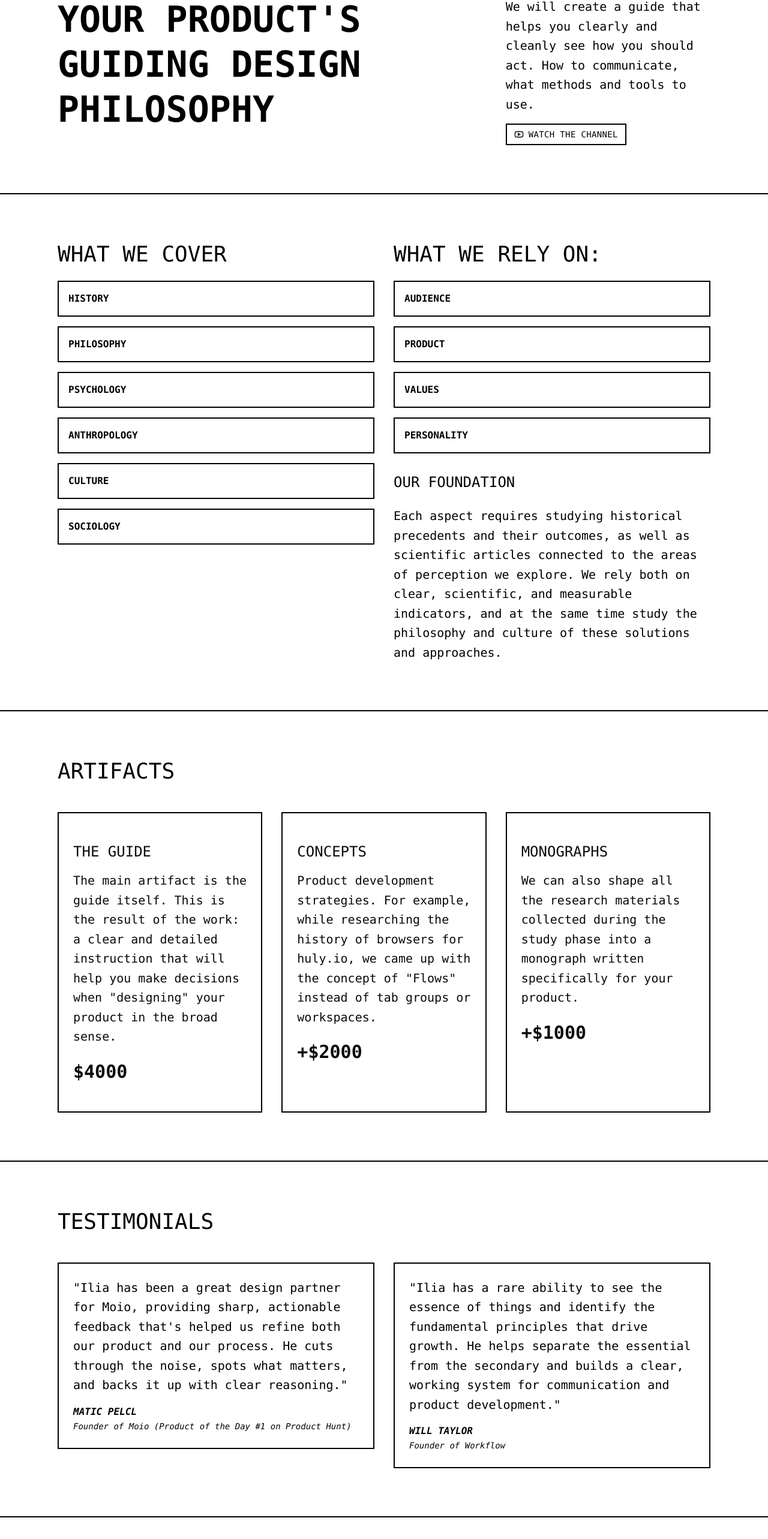
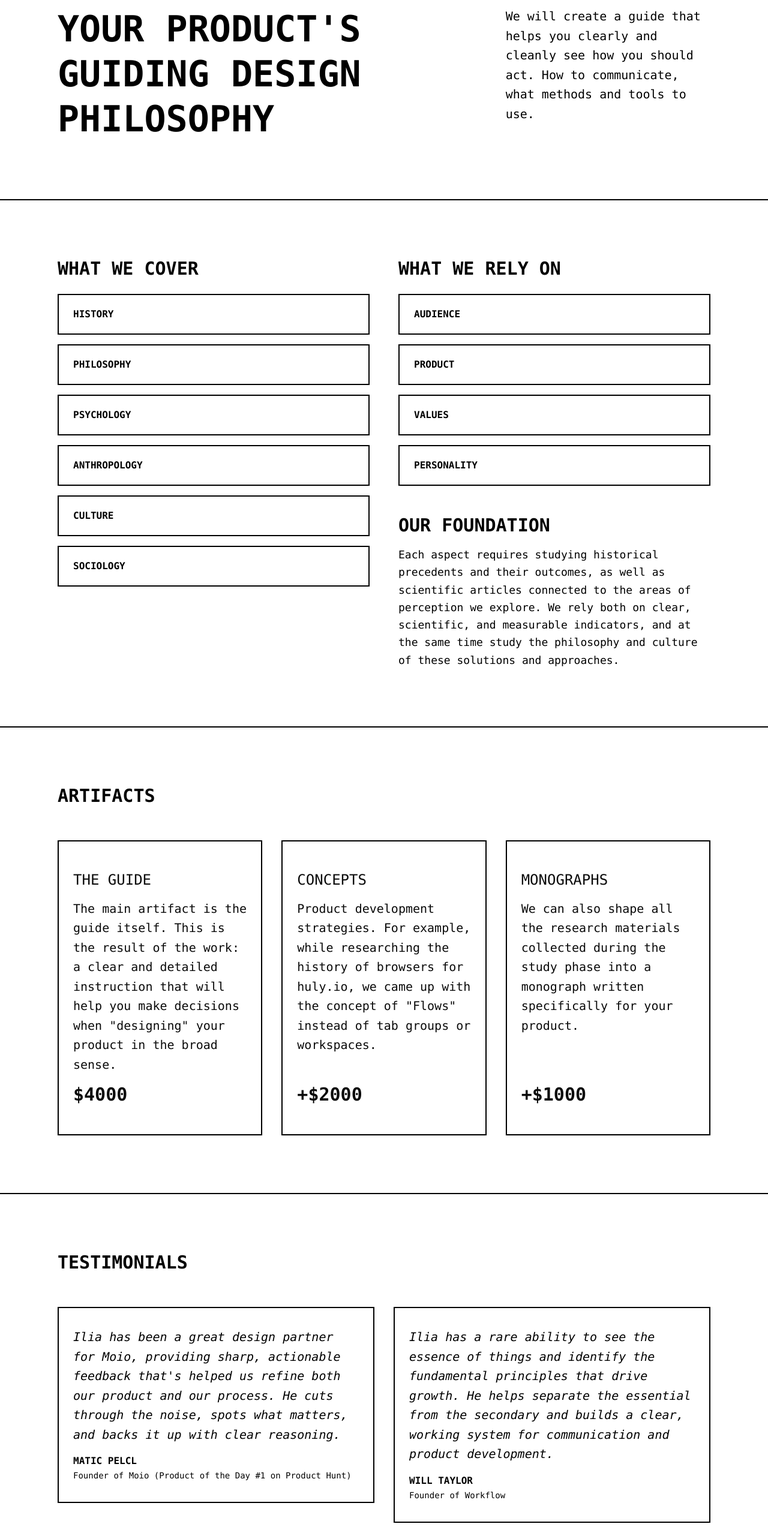
Before and after one commit to iliawerner/delo, a React (Vite) app: page / in a window 1280 px wide. Shown: the part 167-2733 px from the top of the page at 60% size. Built offline with nearby package versions, Linux system fonts and the light colour scheme.

Commit message:
Refine homepage layout spacing and content

```diff
--- a/src/App.jsx
+++ b/src/App.jsx
@@ -1,5 +1,5 @@
 import { useMemo, useState } from "react"
-import { Mail, Youtube, ExternalLink } from "lucide-react"
+import { Mail } from "lucide-react"
 
 import { Button } from "@/components/ui/button.jsx"
 import { Card, CardContent } from "@/components/ui/card.jsx"
@@ -81,7 +81,7 @@ function App() {
 
       {/* Hero Section */}
       <section className="border-b-2 border-black">
-        <div className="max-w-6xl mx-auto px-4 sm:px-6 lg:px-8 py-12 sm:py-16 lg:py-20">
+        <div className="max-w-6xl mx-auto px-4 sm:px-6 lg:px-8 py-16 sm:py-20 lg:py-24">
           <div className="flex flex-col lg:grid lg:grid-cols-12 gap-6 lg:gap-8">
             <div className="lg:col-span-8 space-y-6 lg:space-y-8">
               <h2 className="text-3xl sm:text-4xl lg:text-6xl font-bold leading-tight">
@@ -97,21 +97,6 @@ function App() {
                 We will create a guide that helps you clearly and cleanly see how you should act.
                 How to communicate, what methods and tools to use.
               </p>
-              <Button
-                asChild
-                variant="outline"
-                className="inline-flex items-center gap-2 border-2 border-black rounded-none uppercase tracking-wide"
-              >
-                <a
-                  href="https://www.youtube.com/@DesignLovers"
-                  target="_blank"
-                  rel="noopener noreferrer"
-                  className="px-4 py-2"
-                >
-                  <Youtube size={18} aria-hidden />
-                  Watch the channel
-                </a>
-              </Button>
             </div>
           </div>
         </div>
@@ -119,49 +104,49 @@ function App() {
 
       {/* Main Content */}
       <section className="border-b-2 border-black">
-        <div className="max-w-6xl mx-auto px-4 sm:px-6 lg:px-8 py-12 sm:py-16 lg:py-20">
-          <div className="flex flex-col lg:grid lg:grid-cols-12 gap-8 lg:gap-8">
+        <div className="max-w-6xl mx-auto px-4 sm:px-6 lg:px-8 py-16 sm:py-20 lg:py-24">
+          <div className="flex flex-col lg:grid lg:grid-cols-12 gap-10 lg:gap-12">
             <div className="lg:col-span-6 space-y-6">
-              <h3 className="text-2xl sm:text-3xl lg:text-4xl font-light mb-6">WHAT WE COVER</h3>
+              <h3 className="text-xl sm:text-2xl lg:text-3xl font-bold mb-6">WHAT WE COVER</h3>
               <div className="space-y-4">
-                <div className="border-2 border-black p-4">
+                <div className="border-2 border-black px-6 py-5">
                   <p className="font-bold">HISTORY</p>
                 </div>
-                <div className="border-2 border-black p-4">
+                <div className="border-2 border-black px-6 py-5">
                   <p className="font-bold">PHILOSOPHY</p>
                 </div>
-                <div className="border-2 border-black p-4">
+                <div className="border-2 border-black px-6 py-5">
                   <p className="font-bold">PSYCHOLOGY</p>
                 </div>
-                <div className="border-2 border-black p-4">
+                <div className="border-2 border-black px-6 py-5">
                   <p className="font-bold">ANTHROPOLOGY</p>
                 </div>
-                <div className="border-2 border-black p-4">
+                <div className="border-2 border-black px-6 py-5">
                   <p className="font-bold">CULTURE</p>
                 </div>
-                <div className="border-2 border-black p-4">
+                <div className="border-2 border-black px-6 py-5">
                   <p className="font-bold">SOCIOLOGY</p>
                 </div>
               </div>
             </div>
             <div className="lg:col-span-6 space-y-6">
-              <h3 className="text-2xl sm:text-3xl lg:text-4xl font-light mb-6">WHAT WE RELY ON:</h3>
-              <div className="space-y-4 mb-8">
-                <div className="border-2 border-black p-4">
+              <h3 className="text-xl sm:text-2xl lg:text-3xl font-bold mb-6">WHAT WE RELY ON</h3>
+              <div className="space-y-4 mb-10">
+                <div className="border-2 border-black px-6 py-5">
                   <p className="font-bold">AUDIENCE</p>
                 </div>
-                <div className="border-2 border-black p-4">
+                <div className="border-2 border-black px-6 py-5">
                   <p className="font-bold">PRODUCT</p>
                 </div>
-                <div className="border-2 border-black p-4">
+                <div className="border-2 border-black px-6 py-5">
                   <p className="font-bold">VALUES</p>
                 </div>
-                <div className="border-2 border-black p-4">
+                <div className="border-2 border-black px-6 py-5">
                   <p className="font-bold">PERSONALITY</p>
                 </div>
               </div>
-              <h3 className="text-xl sm:text-2xl font-light mb-6">OUR FOUNDATION</h3>
-              <p className="text-lg sm:text-xl leading-relaxed">
+              <h3 className="text-xl sm:text-2xl lg:text-3xl font-bold mt-12 mb-4">OUR FOUNDATION</h3>
+              <p className="text-base sm:text-lg leading-relaxed">
                 Each aspect requires studying historical precedents and their outcomes, as well as scientific articles connected
                 to the areas of perception we explore. We rely both on clear, scientific, and measurable indicators, and at the
                 same time study the philosophy and culture of these solutions and approaches.
@@ -173,42 +158,42 @@ function App() {
 
       {/* Artifacts & Pricing */}
       <section className="border-b-2 border-black">
-        <div className="max-w-6xl mx-auto px-4 sm:px-6 lg:px-8 py-12 sm:py-16 lg:py-20">
-          <h3 className="text-2xl sm:text-3xl lg:text-4xl font-light mb-8 lg:mb-12">ARTIFACTS</h3>
+        <div className="max-w-6xl mx-auto px-4 sm:px-6 lg:px-8 py-16 sm:py-20 lg:py-24">
+          <h3 className="text-xl sm:text-2xl lg:text-3xl font-bold mb-10 lg:mb-14">ARTIFACTS</h3>
           <div className="flex flex-col md:grid md:grid-cols-2 lg:grid-cols-3 gap-6 lg:gap-8">
             <div className="w-full">
               <Card className="border-2 border-black rounded-none h-full">
-                <CardContent className="p-6">
-                  <h4 className="text-xl sm:text-2xl font-light mb-4">THE GUIDE</h4>
-                  <p className="text-lg sm:text-xl mb-6 leading-relaxed">
+                <CardContent className="flex h-full flex-col gap-4 p-6">
+                  <h4 className="text-xl sm:text-2xl font-light">THE GUIDE</h4>
+                  <p className="text-lg sm:text-xl leading-relaxed">
                     The main artifact is the guide itself. This is the result of the work: a clear and detailed instruction that
                     will help you make decisions when "designing" your product in the broad sense.
                   </p>
-                  <div className="text-2xl sm:text-3xl font-bold">$4000</div>
+                  <div className="mt-auto text-2xl sm:text-3xl font-bold">$4000</div>
                 </CardContent>
               </Card>
             </div>
             <div className="w-full">
               <Card className="border-2 border-black rounded-none h-full">
-                <CardContent className="p-6">
-                  <h4 className="text-xl sm:text-2xl font-light mb-4">CONCEPTS</h4>
-                  <p className="text-lg sm:text-xl mb-6 leading-relaxed">
+                <CardContent className="flex h-full flex-col gap-4 p-6">
+                  <h4 className="text-xl sm:text-2xl font-light">CONCEPTS</h4>
+                  <p className="text-lg sm:text-xl leading-relaxed">
                     Product development strategies. For example, while researching the history of browsers for huly.io, we came up
                     with the concept of "Flows" instead of tab groups or workspaces.
                   </p>
-                  <div className="text-2xl sm:text-3xl font-bold">+$2000</div>
+                  <div className="mt-auto text-2xl sm:text-3xl font-bold">+$2000</div>
                 </CardContent>
               </Card>
             </div>
             <div className="w-full md:col-span-2 lg:col-span-1">
               <Card className="border-2 border-black rounded-none h-full">
-                <CardContent className="p-6">
-                  <h4 className="text-xl sm:text-2xl font-light mb-4">MONOGRAPHS</h4>
-                  <p className="text-lg sm:text-xl mb-6 leading-relaxed">
+                <CardContent className="flex h-full flex-col gap-4 p-6">
+                  <h4 className="text-xl sm:text-2xl font-light">MONOGRAPHS</h4>
+                  <p className="text-lg sm:text-xl leading-relaxed">
                     We can also shape all the research materials collected during the study phase into a monograph written
                     specifically for your product.
                   </p>
-                  <div className="text-2xl sm:text-3xl font-bold">+$1000</div>
+                  <div className="mt-auto text-2xl sm:text-3xl font-bold">+$1000</div>
                 </CardContent>
               </Card>
             </div>
@@ -218,16 +203,16 @@ function App() {
 
       {/* Testimonials */}
       <section className="border-b-2 border-black">
-        <div className="max-w-6xl mx-auto px-4 sm:px-6 lg:px-8 py-12 sm:py-16 lg:py-20">
-          <h3 className="text-2xl sm:text-3xl lg:text-4xl font-light mb-8 lg:mb-12">TESTIMONIALS</h3>
+        <div className="max-w-6xl mx-auto px-4 sm:px-6 lg:px-8 py-16 sm:py-20 lg:py-24">
+          <h3 className="text-xl sm:text-2xl lg:text-3xl font-bold mb-10 lg:mb-14">TESTIMONIALS</h3>
           <div className="flex flex-col lg:grid lg:grid-cols-2 gap-6 lg:gap-8">
             <div className="w-full">
-              <div className="border-2 border-black p-6">
-                <blockquote className="text-lg sm:text-xl leading-relaxed mb-4">
-                  "Ilia has been a great design partner for Moio, providing sharp, actionable feedback that's helped us refine both
-                  our product and our process. He cuts through the noise, spots what matters, and backs it up with clear reasoning."
+              <div className="border-2 border-black px-6 py-8">
+                <blockquote className="text-lg sm:text-xl leading-relaxed mb-4 italic">
+                  Ilia has been a great design partner for Moio, providing sharp, actionable feedback that's helped us refine both
+                  our product and our process. He cuts through the noise, spots what matters, and backs it up with clear reasoning.
                 </blockquote>
-                <cite className="font-bold">
+                <cite className="font-bold not-italic">
                   MATIC PELCL
                   <br />
                   <span className="font-normal text-sm">Founder of Moio (Product of the Day #1 on Product Hunt)</span>
@@ -235,13 +220,13 @@ function App() {
               </div>
             </div>
             <div className="w-full">
-              <div className="border-2 border-black p-6">
-                <blockquote className="text-lg sm:text-xl leading-relaxed mb-4">
-                  "Ilia has a rare ability to see the essence of things and identify the fundamental principles that drive growth. He
-                  helps separate the essential from the secondary and builds a clear, working system for communication and product
-                  development."
+              <div className="border-2 border-black px-6 py-8">
+                <blockquote className="text-lg sm:text-xl leading-relaxed mb-4 italic">
+                  Ilia has a rare ability to see the essence of things and identify the fundamental principles that drive growth.
+                  He helps separate the essential from the secondary and builds a clear, working system for communication and
+                  product development.
                 </blockquote>
-                <cite className="font-bold">
+                <cite className="font-bold not-italic">
                   WILL TAYLOR
                   <br />
                   <span className="font-normal text-sm">Founder of Workflow</span>
@@ -254,10 +239,10 @@ function App() {
 
       {/* About */}
       <section className="border-b-2 border-black">
-        <div className="max-w-6xl mx-auto px-4 sm:px-6 lg:px-8 py-12 sm:py-16 lg:py-20">
-          <div className="space-y-8">
-            <h3 className="text-2xl sm:text-3xl lg:text-4xl font-light">AUTHOR</h3>
-            <div className="flex flex-col lg:grid lg:grid-cols-12 gap-6 lg:gap-8 items-start">
+        <div className="max-w-6xl mx-auto px-4 sm:px-6 lg:px-8 py-16 sm:py-20 lg:py-24">
+          <div className="space-y-10">
+            <h3 className="text-xl sm:text-2xl lg:text-3xl font-bold">Илья Вернер</h3>
+            <div className="flex flex-col lg:grid lg:grid-cols-12 gap-8 lg:gap-10 items-start">
               <div className="w-full lg:col-span-4 flex justify-start">
                 <img
                   src="https://github.com/iliawerner/iliawerner/raw/fc3ee65c725080ad7d99eb3bb4c59afba1970a3c/podcast.png"
@@ -266,12 +251,11 @@ function App() {
                 />
               </div>
               <div className="w-full lg:col-span-8 space-y-4 text-left">
-                <p className="text-3xl sm:text-4xl lg:text-5xl font-bold">Ilia Werner</p>
+                <p className="text-lg sm:text-xl leading-relaxed">
+                  A design researcher exploring anthropology, philosophy, sociology, and culture.
+                </p>
                 <p className="text-lg sm:text-xl leading-relaxed">
                   Host and author of the YouTube channel <em>Design Lovers.</em>
-                </p>
-                <p className="text-lg sm:text-xl leading-relaxed">
-                  A design researcher exploring anthropology, philosophy, sociology, and culture.
                 </p>
               </div>
               <div className="w-full lg:col-span-12 mt-6">
@@ -283,8 +267,8 @@ function App() {
                 </blockquote>
               </div>
             </div>
-            <div className="space-y-6 lg:space-y-8">
-              <h3 className="text-2xl sm:text-3xl lg:text-4xl font-light">FEATURED VIDEOS</h3>
+            <div className="space-y-8 lg:space-y-10">
+              <h3 className="text-xl sm:text-2xl lg:text-3xl font-bold">FEATURED VIDEOS</h3>
               <div className="grid grid-cols-1 md:grid-cols-2 lg:grid-cols-3 gap-6">
                 <div className="space-y-4">
                   <a
@@ -406,10 +390,10 @@ function App() {
 
       {/* Contact Form */}
       <section className="border-b-2 border-black">
-        <div className="max-w-6xl mx-auto px-4 sm:px-6 lg:px-8 py-12 sm:py-16 lg:py-20">
+        <div className="max-w-6xl mx-auto px-4 sm:px-6 lg:px-8 py-16 sm:py-20 lg:py-24">
           <div className="grid gap-8 lg:grid-cols-2 lg:items-start">
             <div className="space-y-6">
-              <h3 className="text-2xl sm:text-3xl lg:text-4xl font-light">CONTACT US</h3>
+              <h3 className="text-xl sm:text-2xl lg:text-3xl font-bold">CONTACT US</h3>
               <p className="text-lg sm:text-xl leading-relaxed">
                 Describe your product briefly and send it to us at:
               </p>
@@ -418,15 +402,14 @@ function App() {
               </a>
               <p className="text-lg sm:text-xl leading-relaxed">We'll get back to you within a couple of days.</p>
               <p className="text-sm sm:text-base leading-relaxed text-muted-foreground">
-                Prefer a direct line? Reach Ilia via Telegram at
+                Prefer a direct line? Reach Ilia on WhatsApp at
                 <a
                   className="ml-1 inline-flex items-center gap-1 text-black underline-offset-2 hover:underline"
-                  href="https://t.me/iliawerner"
+                  href="https://wa.me/447944473843"
                   target="_blank"
                   rel="noopener noreferrer"
                 >
-                  @iliawerner
-                  <ExternalLink size={16} aria-hidden />
+                  +44 7944 473843
                 </a>
                 .
               </p>
@@ -486,7 +469,7 @@ function App() {
 
       {/* Footer */}
       <footer className="bg-black text-white">
-        <div className="max-w-6xl mx-auto px-4 sm:px-6 lg:px-8 py-8">
+        <div className="max-w-6xl mx-auto px-4 sm:px-6 lg:px-8 py-10">
           <div className="flex flex-col sm:flex-row sm:justify-between sm:items-center gap-4">
             <div className="text-center sm:text-left">
               <p className="text-sm">© 2025 DELO STUDIO LTD. ALL RIGHTS RESERVED.</p>
```
